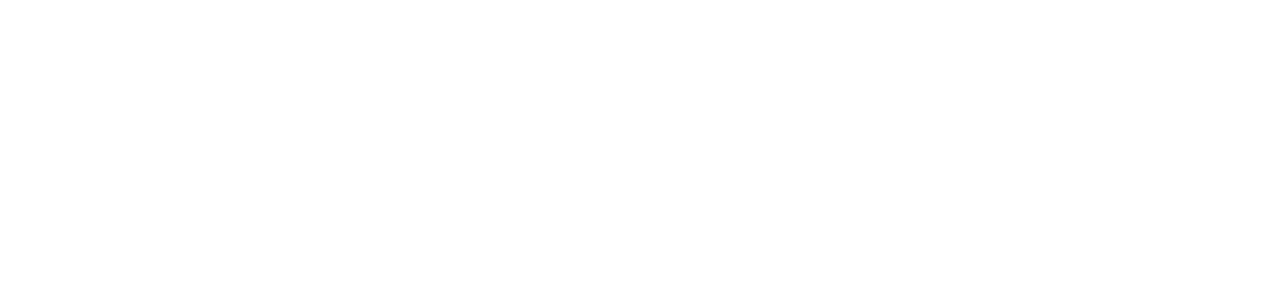
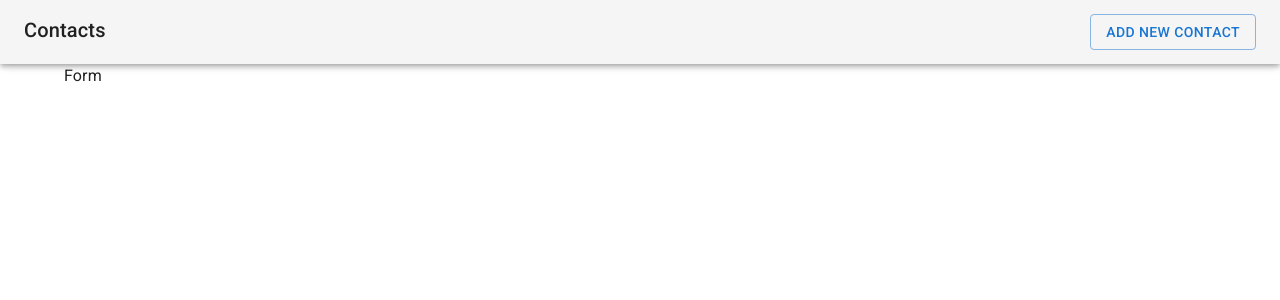
Before and after one commit to iisakjanova/js_group_10_exam_9_irina_isakzhanova, a React (Create React App) app: page /add in a window 1280 px wide. Shown: the top 300 px of the page. Built offline with nearby package versions, Linux system fonts and the light colour scheme.

Commit message:
Added switch between pages

```diff
--- a/public/index.html
+++ b/public/index.html
@@ -15,6 +15,10 @@
       user's mobile device or desktop. See https://developers.google.com/web/fundamentals/web-app-manifest/
     -->
     <link rel="manifest" href="%PUBLIC_URL%/manifest.json" />
+    <link
+      rel="stylesheet"
+      href="https://fonts.googleapis.com/css?family=Roboto:300,400,500,700&display=swap"
+    />
     <!--
       Notice the use of %PUBLIC_URL% in the tags above.
       It will be replaced with the URL of the `public` folder during the build.
--- a/src/App.js
+++ b/src/App.js
@@ -1,7 +1,29 @@
-const App = () => (
-    <div className="App">
+import {Route, Switch} from "react-router-dom";
+import {Container, createTheme, CssBaseline} from "@mui/material";
+import {ThemeProvider} from "@emotion/react";
 
-    </div>
-);
+import Layout from "./components/Layout/Layout";
+import Contacts from "./containers/Contacts/Contacts";
+import ContactFormPage from "./containers/ContactFormPage/ContactFormPage";
+
+const theme = createTheme();
+
+const App = () => {
+    return (
+        <ThemeProvider theme={theme}>
+            <CssBaseline />
+            <Layout />
+            <Container>
+                <Switch>
+                    <Route path="/" exact component={Contacts} />
+                    <Route path="/contacts" exact component={Contacts} />
+                    <Route path="/add" component={ContactFormPage} />
+                    <Route path="/edit/:id" component={ContactFormPage} />
+                    <Route render={() => <h1>Not found</h1>} />
+                </Switch>
+            </Container>
+        </ThemeProvider>
+    );
+};
 
 export default App;
--- /dev/null
+++ b/src/components/Layout/Layout.js
@@ -0,0 +1,52 @@
+import React from 'react';
+import {Link, useHistory} from "react-router-dom";
+import {makeStyles} from "@mui/styles";
+import {AppBar, Button, Grid, Toolbar, Typography} from "@mui/material";
+
+const useStyles = makeStyles(theme => ({
+    pageLink: {
+        display: "inline-block",
+        '& a': {
+            color: 'inherit',
+            textDecoration: 'none',
+        },
+    },
+    appBar: {
+        zIndex: 1,
+    },
+    toolbarInner: {
+        justifyContent: "space-between"
+    },
+}));
+
+const Layout = ({children}) => {
+    const history = useHistory();
+    const classes = useStyles();
+
+    const handleAddClick = () => {
+        history.push('/add');
+    };
+
+    return (
+        <>
+            <AppBar position="fixed" color="default" className={classes.appBar}>
+                <Toolbar>
+                    <Grid container direction="row" className={classes.toolbarInner}>
+                        <Grid item>
+                            <Typography variant="h6" className={classes.pageLink}>
+                                <Link to="/">Contacts</Link>
+                            </Typography>
+                        </Grid>
+                        <Grid item>
+                            <Button type="button" variant="outlined" onClick={handleAddClick}>Add new contact</Button>
+                        </Grid>
+                    </Grid>
+                </Toolbar>
+            </AppBar>
+            <Toolbar />
+            {children}
+        </>
+    );
+};
+
+export default Layout;
--- /dev/null
+++ b/src/containers/ContactFormPage/ContactFormPage.js
@@ -0,0 +1,11 @@
+import React from 'react';
+
+const ContactFormPage = () => {
+    return (
+        <div>
+            Form
+        </div>
+    );
+};
+
+export default ContactFormPage;
--- /dev/null
+++ b/src/containers/Contacts/Contacts.js
@@ -0,0 +1,11 @@
+import React from 'react';
+
+const Contacts = () => {
+    return (
+        <div>
+            Contacts
+        </div>
+    );
+};
+
+export default Contacts;
--- a/src/index.js
+++ b/src/index.js
@@ -1,7 +1,24 @@
 import React from 'react';
 import ReactDOM from 'react-dom';
+import {Provider} from "react-redux";
+import {BrowserRouter} from "react-router-dom";
+import {applyMiddleware, compose, createStore} from "redux";
+import thunk from "redux-thunk";
 
 import App from './App';
+import reducer from "./store/reducer";
 
-ReactDOM.render(
-    <App />, document.getElementById('root'));
+const composeEnhancers = window.__REDUX_DEVTOOLS_EXTENSION_COMPOSE__ || compose;
+const store = createStore(reducer, composeEnhancers(
+    applyMiddleware(thunk)
+));
+
+const app = (
+    <Provider store={store}>
+        <BrowserRouter>
+            <App />
+        </BrowserRouter>
+    </Provider>
+);
+
+ReactDOM.render(app, document.getElementById('root'));
--- /dev/null
+++ b/src/store/reducer.js
@@ -0,0 +1,13 @@
+const initialState = {
+    contacts: '',
+    loading: false,
+};
+
+const reducer = (state = initialState, action) => {
+    switch (action.type) {
+        default:
+            return state;
+    }
+};
+
+export default reducer;
```
Also changed, not shown: package.json (+10 -1 lines), src/store/actions.js (added), 1 other file (tests, documents, lock files or other folders).
